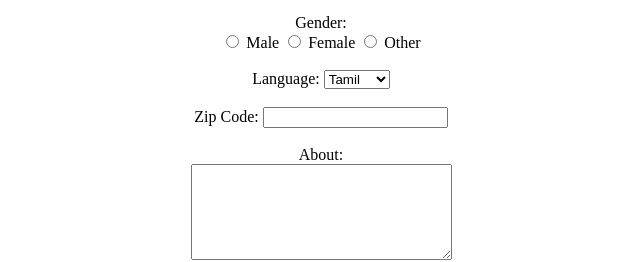
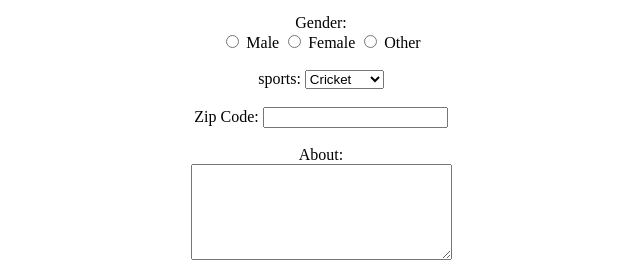
Before and after one commit to mrithyunjeyan572/about-page-from, a plain HTML site: page Registration.html in a window 1280 px wide. Shown: the part 222-484 px from the top of the page, 319-959 px from the left. Drawn offline with Linux system fonts and the light colour scheme.

Commit message:
modified html

```diff
--- a/Registration.html
+++ b/Registration.html
@@ -39,11 +39,11 @@
         <input type="radio" id="other" name="gender" value="other" />
         <label for="other">Other</label><br /><br />
 
-        <label for="language">Language:</label>
-        <select id="language" name="language">
-          <option value="english">Tamil</option>
-          <option value="spanish">English</option>
-          <option value="Telugu">Telugu</option></select
+        <label for="sports">sports:</label>
+        <select id="sports" name="sports">
+          <option value="Cricket">Cricket</option>
+          <option value="Volleyball">Volleyball</option>
+          <option value=Football">Football</option></select
         ><br /><br />
 
         <label for="zipcode">Zip Code:</label>
```
